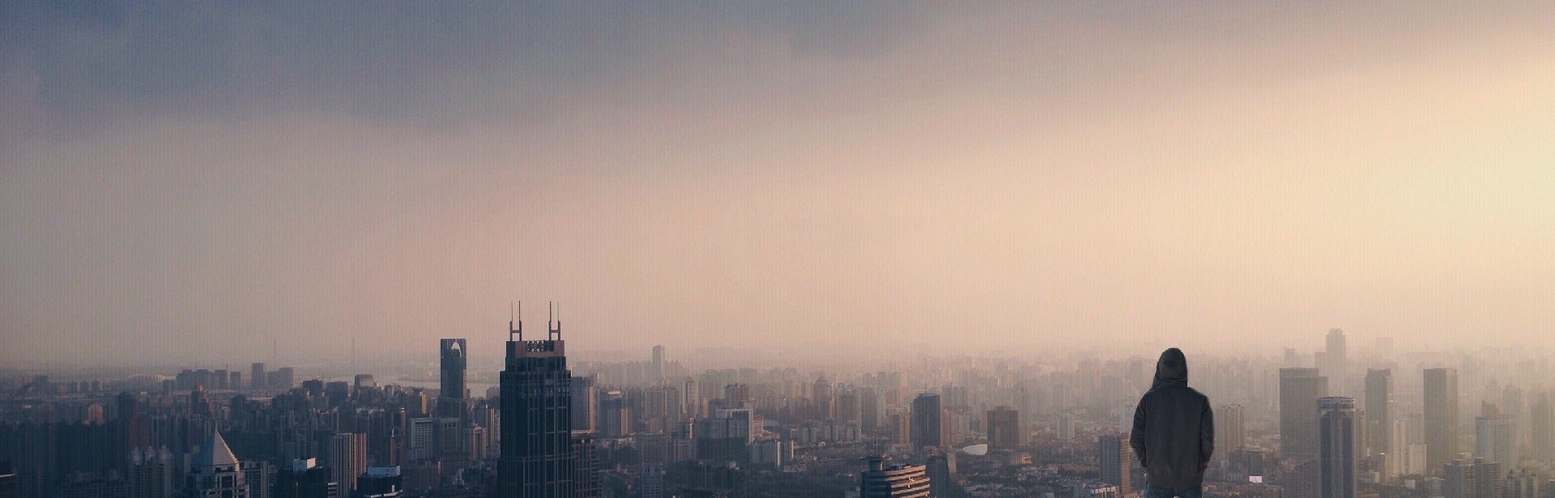
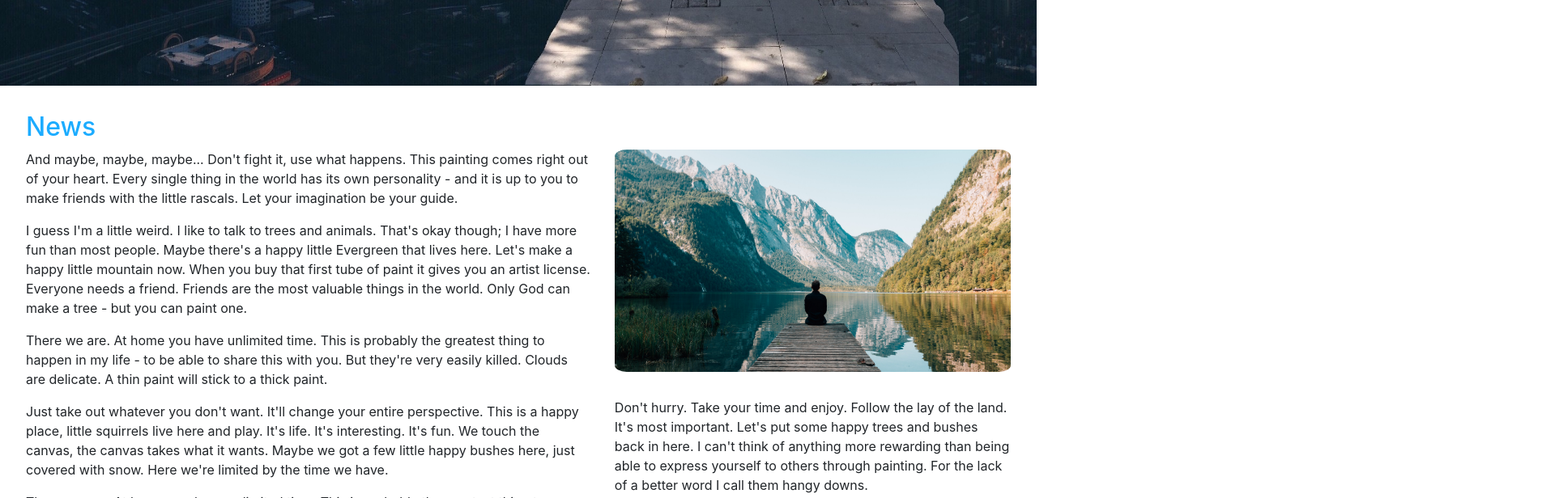
Before and after one commit to sandaruwan98/Login-System-Using-React, a React (Create React App) app: page /news in a window 1280 px wide. Shown: the part 260-876 px from the top of the page at 81% size, 1920 px wide, since content can reach past the window. Built offline with nearby package versions, Linux system fonts and the light colour scheme.

Commit message:
news page css added

```diff
--- a/src/components/Home.jsx
+++ b/src/components/Home.jsx
@@ -19,24 +19,36 @@ class Home extends Component {
 
         <Row className="show-grid text-center">
           <Col xs={12} sm={3} className="person-wrapper">
-            <Image src="assets/p1.jpg"  className="profile-pic" />
+            <Image src="assets/p1.jpg" className="profile-pic" />
             <h3>Dani</h3>
-            <p>Here we're limited by the time we have. Now then, let's play. Don't be afraid to make these big decisions. </p>
+            <p>
+              Here we're limited by the time we have. Now then, let's play.
+              Don't be afraid to make these big decisions.{" "}
+            </p>
           </Col>
           <Col xs={12} sm={3} className="person-wrapper">
-            <Image src="assets/p2.jpg"  className="profile-pic" />
+            <Image src="assets/p2.jpg" className="profile-pic" />
             <h3>Mark</h3>
-            <p>Here we're limited by the time we have. Now then, let's play. Don't be afraid to make these big decisions. </p>
+            <p>
+              Here we're limited by the time we have. Now then, let's play.
+              Don't be afraid to make these big decisions.{" "}
+            </p>
           </Col>
           <Col xs={12} sm={3} className="person-wrapper">
-            <Image src="assets/p3.jpg"  className="profile-pic" />
-            <h3>Dani</h3>
-            <p>Here we're limited by the time we have. Now then, let's play. Don't be afraid to make these big decisions. </p>
+            <Image src="assets/p3.jpg" className="profile-pic" />
+            <h3>Daisy</h3>
+            <p>
+              Here we're limited by the time we have. Now then, let's play.
+              Don't be afraid to make these big decisions.{" "}
+            </p>
           </Col>
           <Col xs={12} sm={3} className="person-wrapper">
-            <Image src="assets/p4.jpg"  className="profile-pic" />
+            <Image src="assets/p4.jpg" className="profile-pic" />
             <h3>Stacy</h3>
-            <p>Here we're limited by the time we have. Now then, let's play. Don't be afraid to make these big decisions. </p>
+            <p>
+              Here we're limited by the time we have. Now then, let's play.
+              Don't be afraid to make these big decisions.{" "}
+            </p>
           </Col>
         </Row>
       </div>
--- a/src/components/News.css
+++ b/src/components/News.css
@@ -0,0 +1,16 @@
+.HeadImagew {
+  width: 100%;
+  margin-top: -34em;
+  margin-bottom: 2em;
+}
+
+.side-section img {
+  width: 100%;
+  margin-bottom: 2em;
+  border-radius: 3%;
+}
+
+.main-section {
+  margin-left: 2em;
+  margin-right: 2em;
+}
```
